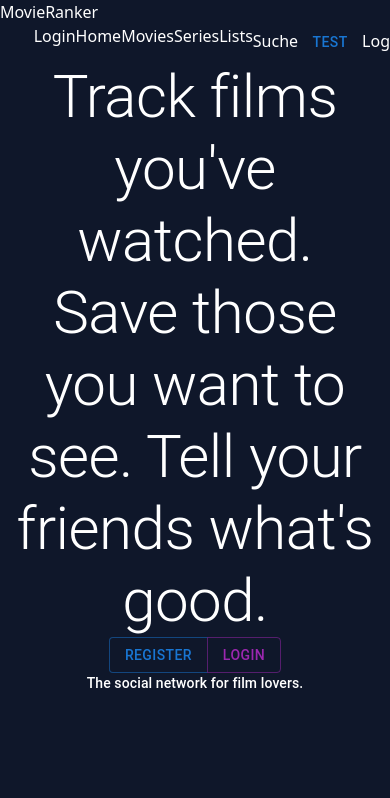
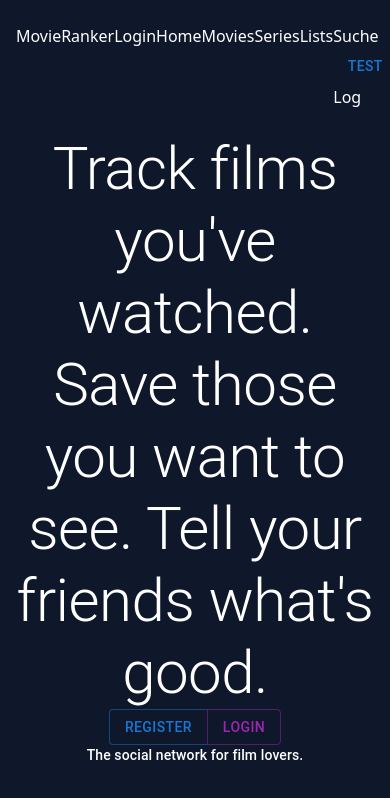
Before and after one commit to rinormhi/movie-ranker, a Next.js app in the folder client/: page / in a window 390 px wide. Shown: the top 798 px of the page. Built offline with nearby package versions, Linux system fonts and the light colour scheme.

Commit message:
feat: add custom container, set breakpoints (unfinished), insert header into container

```diff
--- /dev/null
+++ b/client/src/app/components/container.tsx
@@ -0,0 +1,12 @@
+import { Container as MUIContainer } from "@mui/material";
+import React from "react";
+
+export function Container({ children }: React.PropsWithChildren<{}>) {
+  return (
+    <MUIContainer className="lg: px-[64px] xs: px-[64px] sm:px-[64px] md: px-[64px] lg: px-[64px] xl: px-[64px]">
+      {children}
+    </MUIContainer>
+  );
+}
+
+export default Container;
--- a/client/src/app/components/header/header.tsx
+++ b/client/src/app/components/header/header.tsx
@@ -1,9 +1,11 @@
 import { Button } from "@mui/material";
 import Link from "next/link";
+import Container from "../container";
 
 export function Header() {
   return (
-    <div className="wrapper container text-white mx-auto">
+    <Container>
+      <div className="flex justify-between align-center py-6">
         <h1>MovieRanker</h1>
         <div className="justify-end align-center flex">
           <a href="/login">Login</a>
@@ -30,5 +32,6 @@ export function Header() {
           </div>
         </div>
       </div>
+    </Container>
   );
 }
--- /dev/null
+++ b/client/src/app/theme/breakpoints.ts
@@ -0,0 +1,9 @@
+export default {
+  values: {
+    xs: 20,
+    sm: 20,
+    md: 20,
+    lg: 1752,
+    xl: 20,
+  },
+};
```
Lines whose indentation alone changed are shown as unchanged.
